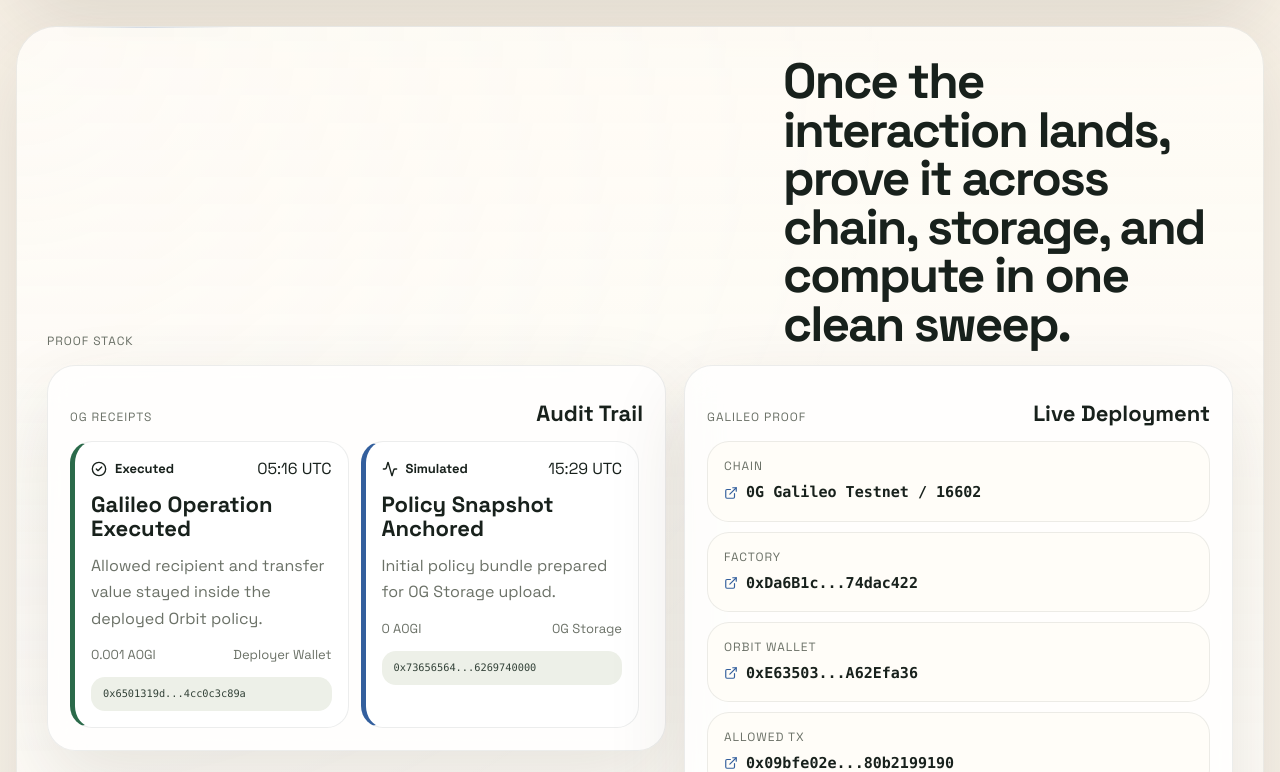
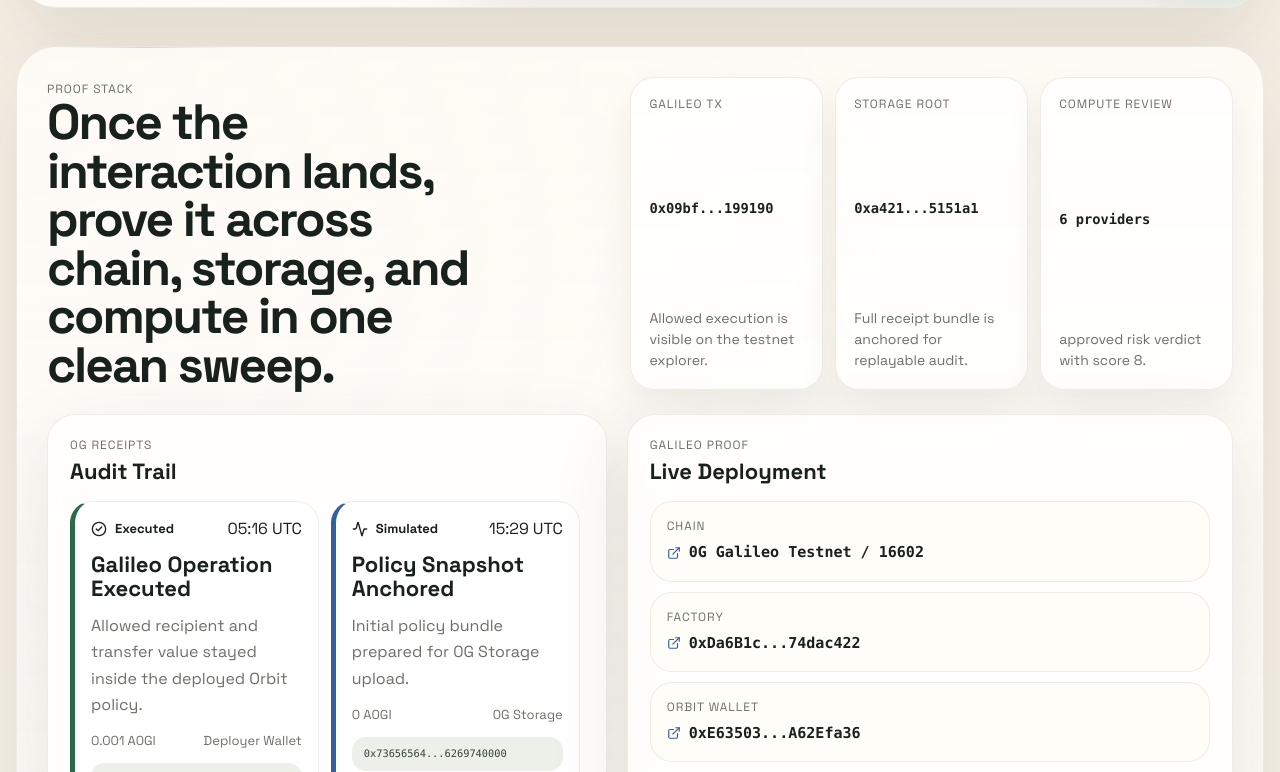
Before and after one commit to paradoxSCH/0g-orbit, a Next.js app: page / in a window 1280 px wide. Shown: the part 3468-4240 px from the top of the page. Built offline with nearby package versions, Linux system fonts and the light colour scheme.

Commit message:
Fix showcase section balance

```diff
--- a/app/globals.css
+++ b/app/globals.css
@@ -624,6 +624,53 @@ dt,
   max-width: 14ch;
 }
 
+.balanced-heading {
+  align-items: stretch;
+  gap: 26px;
+  margin-bottom: 24px;
+}
+
+.stage-heading-copy {
+  flex: 0 1 47%;
+  min-width: 0;
+}
+
+.stage-metric-grid {
+  display: grid;
+  grid-template-columns: repeat(3, minmax(0, 1fr));
+  gap: 12px;
+  flex: 1 1 0;
+  min-width: 420px;
+}
+
+.stage-metric-card {
+  display: flex;
+  min-width: 0;
+  min-height: 168px;
+  flex-direction: column;
+  justify-content: space-between;
+  border: 1px solid rgba(24, 33, 28, 0.08);
+  border-radius: 24px;
+  background: rgba(255, 255, 255, 0.72);
+  box-shadow: 0 20px 38px rgba(60, 52, 36, 0.08);
+  padding: 18px;
+  text-decoration: none;
+}
+
+.stage-metric-card strong {
+  display: block;
+  margin-top: 14px;
+  font-size: 20px;
+  line-height: 1.12;
+}
+
+.stage-metric-card p {
+  margin-top: 16px;
+  color: var(--muted);
+  font-size: 14px;
+  line-height: 1.5;
+}
+
 .act-grid {
   display: grid;
   grid-template-columns: repeat(3, minmax(0, 1fr));
@@ -766,6 +813,10 @@ dt,
   line-height: 1.08;
 }
 
+.panel-heading h2 {
+  margin-top: 0;
+}
+
 .dashboard-grid {
   position: relative;
   z-index: 1;
@@ -781,10 +832,11 @@ dt,
 
 .panel-heading {
   display: flex;
-  align-items: baseline;
-  justify-content: space-between;
-  gap: 12px;
-  margin-bottom: 16px;
+  align-items: flex-start;
+  flex-direction: column;
+  justify-content: flex-start;
+  gap: 7px;
+  margin-bottom: 18px;
 }
 
 .wallet-panel,
@@ -809,7 +861,7 @@ dt,
 
 .wallet-summary {
   display: grid;
-  grid-template-columns: repeat(3, minmax(0, 1fr));
+  grid-template-columns: repeat(auto-fit, minmax(150px, 1fr));
   gap: 12px;
 }
 
@@ -1040,8 +1092,8 @@ dt,
 
 .evidence-layout {
   display: grid;
-  grid-template-columns: 1.06fr 0.94fr;
-  gap: 18px;
+  grid-template-columns: minmax(0, 0.96fr) minmax(360px, 1.04fr);
+  gap: 20px;
   align-items: start;
 }
 
@@ -1137,12 +1189,14 @@ code {
 .integration-grid {
   display: grid;
   grid-template-columns: repeat(4, minmax(0, 1fr));
-  gap: 12px;
+  gap: 14px;
 }
 
 .integration-item {
   display: flex;
   gap: 12px;
+  min-height: 176px;
+  align-items: flex-start;
 }
 
 @media (prefers-reduced-motion: reduce) {
@@ -1178,18 +1232,13 @@ code {
 }
 
 @media (max-width: 1180px) {
-  .showcase-stage,
-  .evidence-layout,
-  .dashboard-grid,
-  .operation-panel,
-  .wallet-summary,
-  .detail-grid,
-  .receipt-list,
-  .evidence-grid,
-  .integration-grid,
   .story-grid,
   .act-grid {
     grid-template-columns: 1fr;
+  }
+
+  .balanced-heading {
+    flex-direction: row;
   }
 
   .section-heading,
@@ -1200,8 +1249,55 @@ code {
     flex-direction: column;
   }
 
+  .section-heading.balanced-heading {
+    align-items: stretch;
+    flex-direction: row;
+  }
+
   .stage-rail {
     position: static;
+  }
+}
+
+@media (max-width: 980px) {
+  .showcase-stage,
+  .evidence-layout,
+  .dashboard-grid,
+  .operation-panel,
+  .wallet-summary,
+  .detail-grid,
+  .receipt-list,
+  .evidence-grid,
+  .integration-grid {
+    grid-template-columns: 1fr;
+  }
+
+  .integration-item {
+    min-height: 0;
+  }
+
+  .balanced-heading {
+    flex-direction: column;
+  }
+
+  .section-heading.balanced-heading {
+    flex-direction: column;
+  }
+
+  .stage-heading-copy,
+  .stage-metric-grid {
+    flex-basis: auto;
+    min-width: 0;
+  }
+}
+
+@media (max-width: 720px) {
+  .stage-metric-grid {
+    grid-template-columns: 1fr;
+  }
+
+  .stage-metric-card {
+    min-height: 0;
   }
 }
 
--- a/app/page.tsx
+++ b/app/page.tsx
@@ -98,6 +98,45 @@ const storyActs = [
     step: "Act III",
     title: "Prove every move across 0G.",
     text: "The execution is visible on Galileo, the receipt bundle lands on 0G Storage, and the risk attestation ties the operation back to a compute-assisted decision trail."
+  }
+];
+
+const riskVerdictLabel = computeEvidence.verdict === "approve" ? "approved" : computeEvidence.verdict === "reject" ? "rejected" : computeEvidence.verdict;
+
+const proofHighlights = [
+  {
+    label: "Galileo tx",
+    value: formatAddress(chainDeployment.executeTxHash, 6),
+    text: "Allowed execution is visible on the testnet explorer.",
+    href: chainDeployment.links.executeTx
+  },
+  {
+    label: "Storage root",
+    value: formatAddress(storageEvidence.rootHash, 6),
+    text: "Full receipt bundle is anchored for replayable audit."
+  },
+  {
+    label: "Compute review",
+    value: `${computeEvidence.providerCount} providers`,
+    text: `${riskVerdictLabel} risk verdict with score ${computeEvidence.riskScore}.`
+  }
+];
+
+const systemHighlights = [
+  {
+    label: "Wallet layer",
+    value: "Policy gate",
+    text: "The contract enforces caps, allowlists, cooldowns, and pause."
+  },
+  {
+    label: "Data layer",
+    value: "Receipts",
+    text: "Storage keeps reasoning, invoices, policies, and outcomes together."
+  },
+  {
+    label: "Agent layer",
+    value: "Bounded ID",
+    text: "The agent can act only through delegated, revocable authority."
   }
 ];
 
@@ -404,9 +443,16 @@ export default function Home() {
       </section>
 
       <section className="evidence-stage section-shell section-shell-blue" aria-labelledby="evidence-heading">
-        <div className="section-heading stage-heading">
-          <span>Proof stack</span>
-          <h2 id="evidence-heading">Once the interaction lands, prove it across chain, storage, and compute in one clean sweep.</h2>
+        <div className="section-heading stage-heading balanced-heading">
+          <div className="stage-heading-copy">
+            <span>Proof stack</span>
+            <h2 id="evidence-heading">Once the interaction lands, prove it across chain, storage, and compute in one clean sweep.</h2>
+          </div>
+          <div className="stage-metric-grid" aria-label="Proof highlights">
+            {proofHighlights.map((item) => (
+              <StageMetric key={item.label} {...item} />
+            ))}
+          </div>
         </div>
 
         <div className="evidence-layout">
@@ -462,9 +508,16 @@ export default function Home() {
       </section>
 
       <section className="integration-stage section-shell section-shell-sand" aria-labelledby="integration-heading">
-        <div className="section-heading stage-heading">
-          <span>System picture</span>
-          <h2 id="integration-heading">End the page by showing the whole machine, not by dumping more controls.</h2>
+        <div className="section-heading stage-heading balanced-heading">
+          <div className="stage-heading-copy">
+            <span>System picture</span>
+            <h2 id="integration-heading">End the page by showing the whole machine, not by dumping more controls.</h2>
+          </div>
+          <div className="stage-metric-grid" aria-label="System highlights">
+            {systemHighlights.map((item) => (
+              <StageMetric key={item.label} {...item} />
+            ))}
+          </div>
         </div>
 
         <Panel className="integration-panel" eyebrow="0G integration map" title="From Mock to Testnet">
@@ -581,6 +634,24 @@ function EvidenceItem({ label, value, href }: { label: string; value: string; hr
   );
 }
 
+function StageMetric({ label, value, text, href }: { label: string; value: string; text: string; href?: string }) {
+  const content = (
+    <>
+      <span>{label}</span>
+      <MonospaceValue value={value} as="strong" compact />
+      <p>{text}</p>
+    </>
+  );
+
+  return href ? (
+    <a className="stage-metric-card" href={href} target="_blank" rel="noreferrer">
+      {content}
+    </a>
+  ) : (
+    <article className="stage-metric-card">{content}</article>
+  );
+}
+
 function IntegrationItem({ icon, title, text }: { icon: React.ReactNode; title: string; text: string }) {
   return (
     <article className="integration-item">
```
Also changed, not shown: 1 other file (tests, documents, lock files or other folders).
